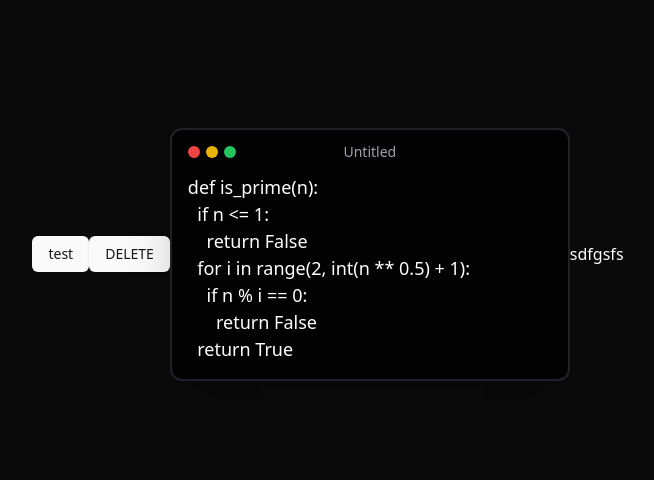
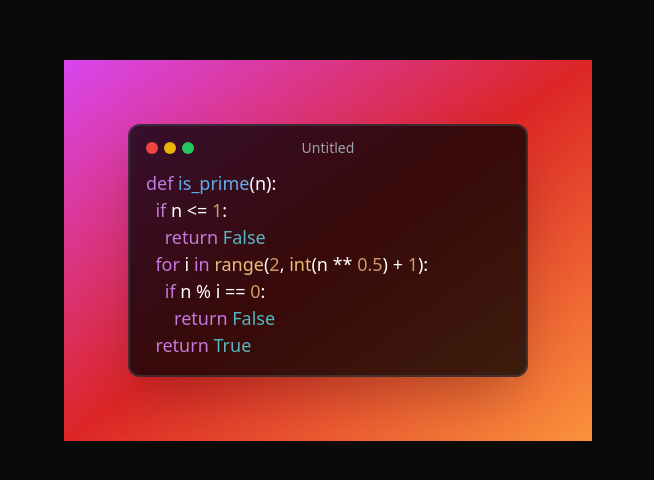
Before and after one commit to Aejkatappaja/code_screenshot, a React (Vite) app: page / in a window 1280 px wide. Shown: the part 146-626 px from the top of the page, without its empty margins (312-966 px from the left). Built offline with nearby package versions, Linux system fonts and the light colour scheme.

Commit message:
chore: init editor funcs

```diff
--- a/src/App.tsx
+++ b/src/App.tsx
@@ -1,15 +1,38 @@
+import React from 'react';
 import CodeEditor from './components/code-editor';
-import { Button } from './components/ui/button';
+import { cn } from './lib/utils';
+import options from './options';
 import { useStore } from './store';
 
 function App() {
-  const { setCode, remove } = useStore();
+  const { theme, fontStyle, showBackground, padding } = useStore();
+  const selectedTheme = options.themes[theme];
+  const editorRef = React.useRef<HTMLDivElement | null>(null);
+
   return (
     <main className='dark flex min-h-screen items-center justify-center bg-neutral-950 text-white'>
-      <Button onClick={() => setCode('top')}>test</Button>
-      <Button onClick={() => remove()}>DELETE</Button>
-      <CodeEditor />
-      sdfgsfs
+      <link
+        rel='stylesheet'
+        href={selectedTheme.theme}
+        crossOrigin='anonymous'
+      />
+      <link
+        rel='stylesheet'
+        href={options.fonts[fontStyle].src}
+        crossOrigin='anonymous'
+      />
+      <div
+        className={cn(
+          'mb-2 overflow-hidden transition-all ease-out',
+          showBackground
+            ? options.themes[theme].background
+            : 'ring ring-neutral-900'
+        )}
+        style={{ padding }}
+        ref={editorRef}
+      >
+        <CodeEditor />
+      </div>
     </main>
   );
 }
--- a/src/components/code-editor/index.tsx
+++ b/src/components/code-editor/index.tsx
@@ -1,8 +1,8 @@
-import { cn } from "@/lib/utils";
-import options from "@/options";
-import React from "react";
-import Editor from "react-simple-code-editor";
-import hljs from "highlight.js";
+import { cn } from '@/lib/utils';
+import options from '@/options';
+import React from 'react';
+import Editor from 'react-simple-code-editor';
+import hljs from 'highlight.js';
 
 export default function CodeEditor() {
   const handleEditorClick = (
@@ -16,37 +16,38 @@ export default function CodeEditor() {
   return (
     <div
       className={cn(
-        "min-w-[400px] border-2 rounded-xl shadow-2xl",
-        "bg-black/75 border-gray-600/40"
+        'min-w-[400px] rounded-xl border-2 shadow-2xl',
+        'border-gray-600/40 bg-black/75'
       )}
     >
-      <header className="grid grid-cols-6 gap-3 items-center px-4 py-3">
-        <div className="flex gap-1.5">
-          <div className="rounded-full h-3 w-3 bg-red-500" />
-          <div className="rounded-full h-3 w-3 bg-yellow-500" />
-          <div className="rounded-full h-3 w-3 bg-green-500" />
+      <header className='grid grid-cols-6 items-center gap-3 px-4 py-3'>
+        <div className='flex gap-1.5'>
+          <div className='h-3 w-3 rounded-full bg-red-500' />
+          <div className='h-3 w-3 rounded-full bg-yellow-500' />
+          <div className='h-3 w-3 rounded-full bg-green-500' />
         </div>
-        <div className="col-span-4 flex justify-center">
+        <div className='col-span-4 flex justify-center'>
           <input
-            type="text"
-            value="Untitled"
+            type='text'
+            value='Untitled'
             spellCheck={false}
             onClick={(e: React.MouseEvent<HTMLInputElement>) =>
               e.currentTarget.select()
             }
-            className="bg-transparent text-center text-gray-400 text-sm font-medium focus:outline-none"
+            readOnly={true}
+            className='bg-transparent text-center text-sm font-medium text-gray-400 focus:outline-none'
           />
         </div>
       </header>
-      <div className={cn("px-4 pb-4")}>
+      <div className={cn('px-4 pb-4')}>
         <Editor
           value={options.codeSnippets[0].code}
           highlight={(code) =>
             hljs.highlight(code, { language: options.codeSnippets[0].language })
               .value
           }
-          style={{ fontStyle: "JetBrains Mono", fontSize: 18 }}
-          textareaClassName="focus:outline-none"
+          style={{ fontStyle: 'JetBrains Mono', fontSize: 18 }}
+          textareaClassName='focus:outline-none'
           onClick={handleEditorClick}
           onValueChange={(e) => console.log(e)}
         />
--- a/src/options/index.ts
+++ b/src/options/index.ts
@@ -1,9 +1,16 @@
-import { fonts } from "./fonts";
-import { languages } from "./languages";
-import { codeSnippets } from "./snippets";
-import { themes } from "./themes";
+import { fonts } from './fonts';
+import { languages } from './languages';
+import { codeSnippets } from './snippets';
+import { themes } from './themes';
 
-const options = {
+export type OptionsType = {
+  fonts: Record<string, { name: string; src: string }>;
+  languages: Record<string, string>;
+  codeSnippets: { language: string; code: string }[];
+  themes: Record<string, { background: string; theme: string }>;
+};
+
+const options: OptionsType = {
   fonts,
   languages,
   codeSnippets,
```
